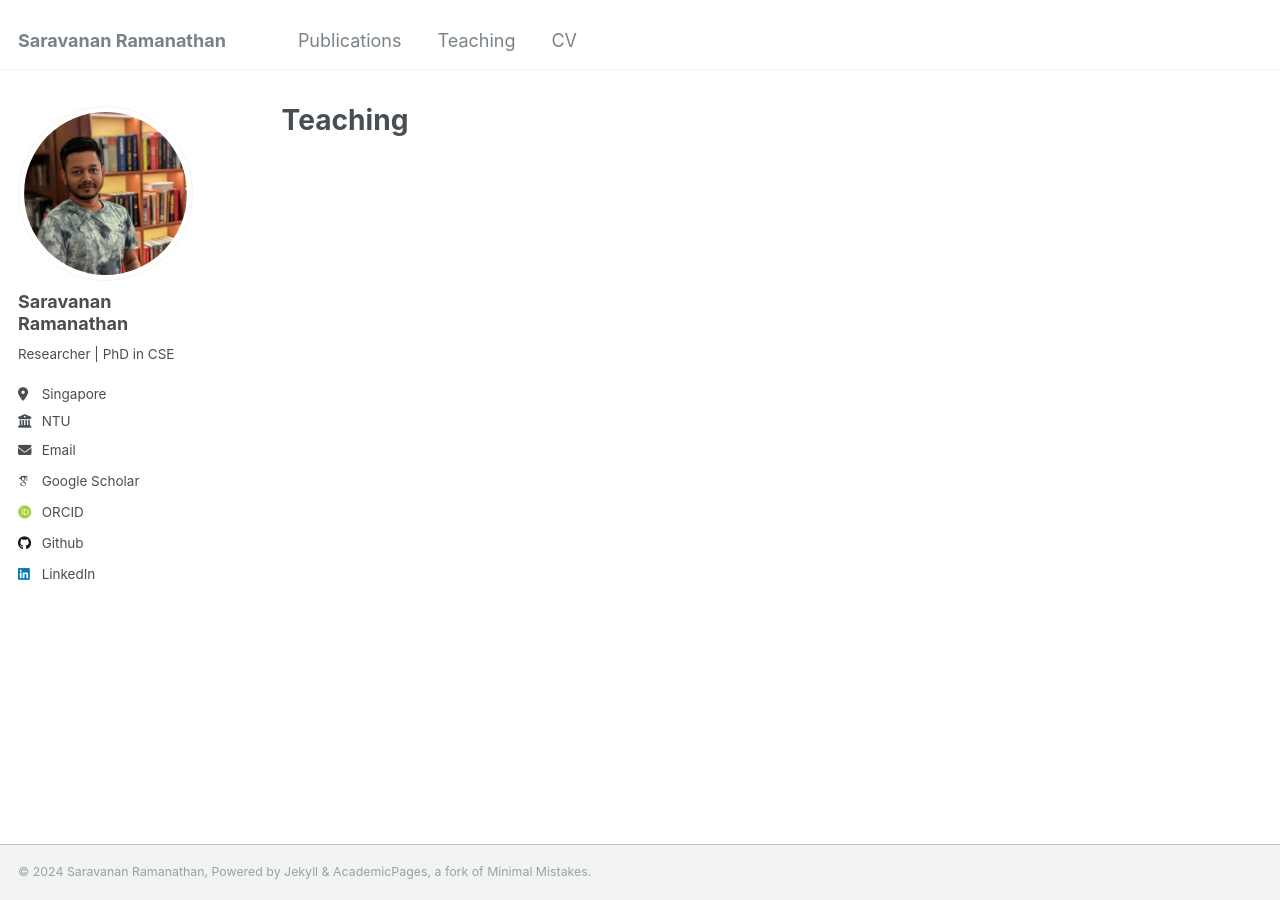
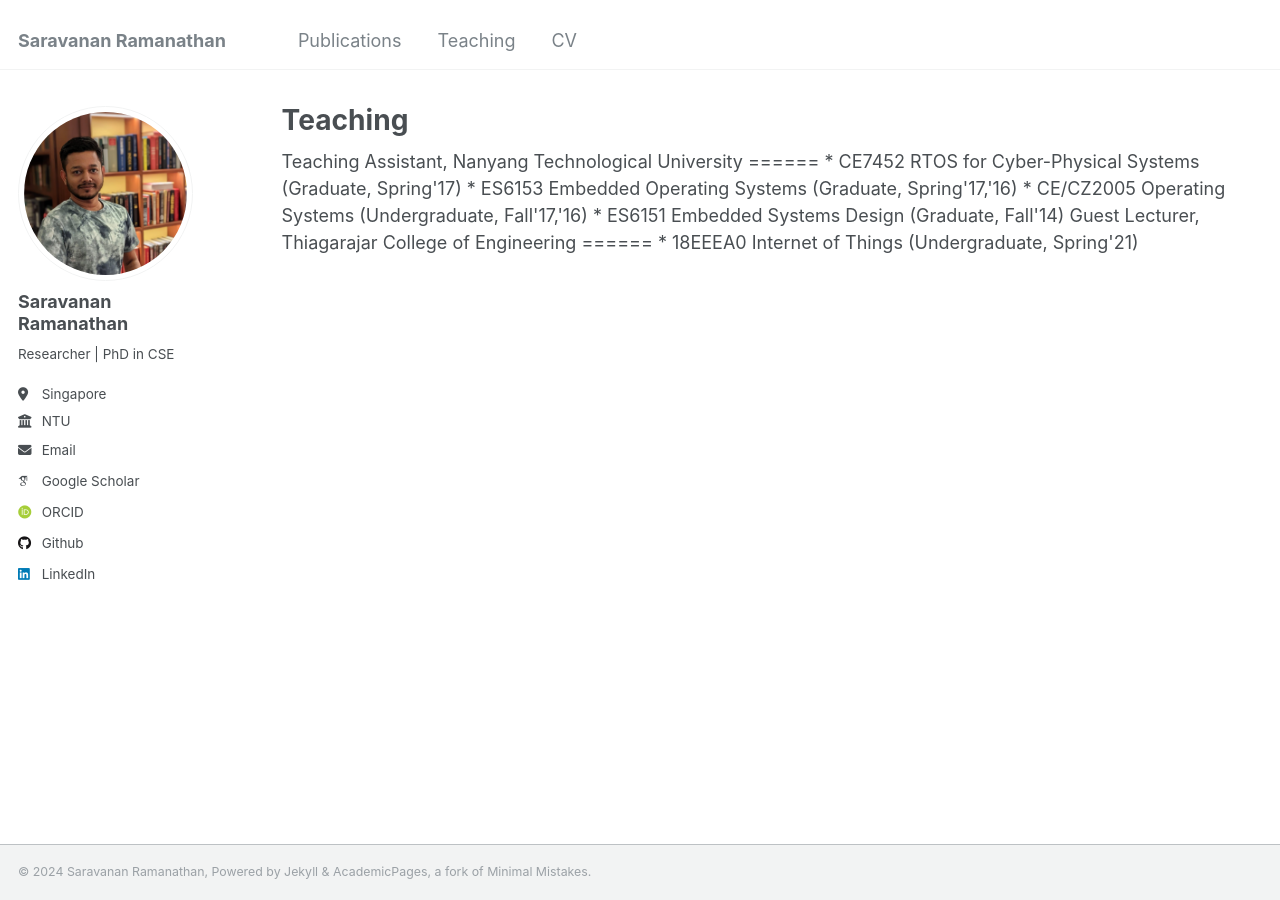
Before and after one commit to saravana016/saravana016.github.io, a Jekyll site: the page built from _pages/teaching.html, in a window 1280 px wide. Built offline with Jekyll 4.4.1, drawn with Linux system fonts in a browser that asks for light colours; some web fonts are replaced.

Commit message:
Update teaching.html

```diff
--- a/_pages/teaching.html
+++ b/_pages/teaching.html
@@ -7,6 +7,19 @@ author_profile: true
 
 {% include base_path %}
 
+Teaching Assistant, Nanyang Technological University
+======
+* CE7452 RTOS for Cyber-Physical Systems (Graduate, Spring'17)
+* ES6153 Embedded Operating Systems (Graduate, Spring'17,'16)
+* CE/CZ2005 Operating Systems (Undergraduate, Fall'17,'16)
+* ES6151 Embedded Systems Design (Graduate, Fall'14)
+
+Guest Lecturer, Thiagarajar College of Engineering
+======
+* 18EEEA0 Internet of Things (Undergraduate, Spring'21)
+
+<!--
 {% for post in site.teaching reversed %}
   {% include archive-single.html %}
 {% endfor %}
+-->
```
